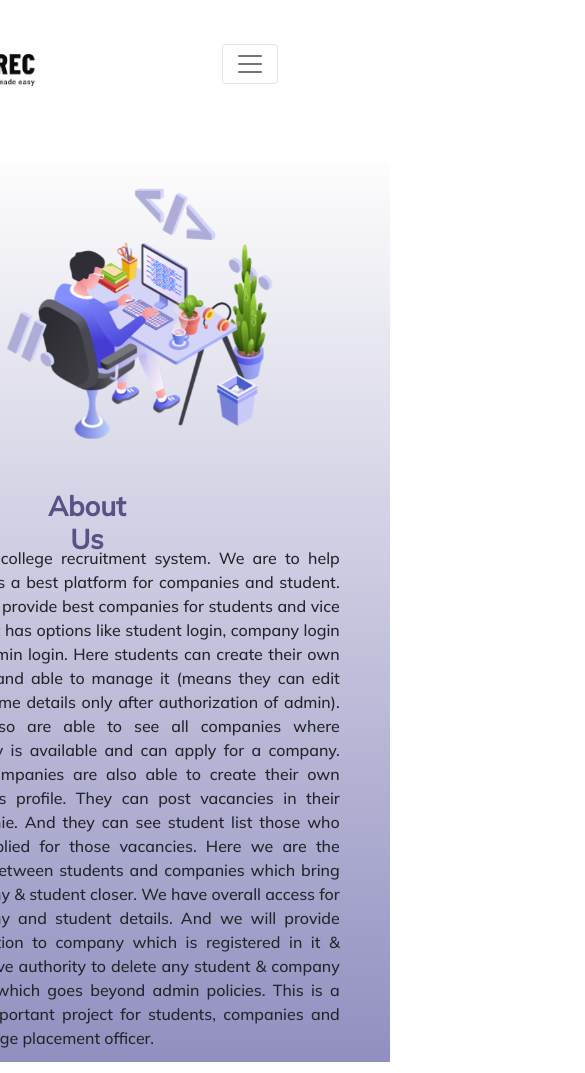
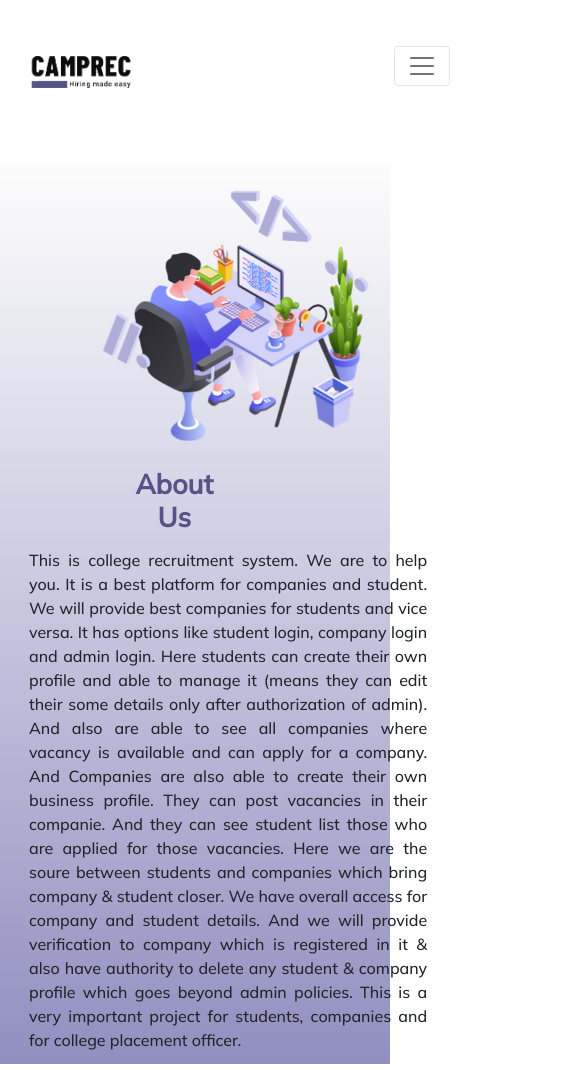
Before and after one commit to Incentive-Coders/camprec, a React (Create React App) app: page /about in a window 390 px wide. Shown: the top 1073 px of the page, 585 px wide, since content can reach past the window. Built offline with nearby package versions, Linux system fonts and the light colour scheme.

Commit message:
about page css fixed

```diff
--- a/src/Screens/About Page/About.tsx
+++ b/src/Screens/About Page/About.tsx
@@ -35,9 +35,12 @@ class GoogleAd extends Component<GoogleAdInterface> {
             <div className="row ">
               <div className="col-10 mx-auto home">
                 <div className="col-md-4 pt-5 pt-lg-0 order-2 order-lg-1 get_started">
-                  <h2 className="text_center  ">
-                    <strong className="brand-name">About Us</strong>
-                  </h2>
+                  <div className="text_center  ">
+                    <h2>
+                      <strong className="brand-name">About Us</strong>
+                    </h2>
+                  </div>
+
                   <p className="mt-3 textjustify about">
                     This is college recruitment system. We are to help you. It
                     is a best platform for companies and student. We will
--- a/src/css/home.css
+++ b/src/css/home.css
@@ -168,9 +168,11 @@
   .get_started {
     display: flex;
     /* align-content: center; */
-    margin-left: -20em;
+    margin-left: -15em;
     /* padding-right: -2em; */
     margin-top: 20em;
+    margin-left: -20em;
+    padding: 2%;
   }
 
   .home {
--- a/src/css/navbar.css
+++ b/src/css/navbar.css
@@ -4,7 +4,7 @@
   /* margin-top: -5rem;
   margin-left: -10rem; */
 
-  margin-left: -9%;
+  margin-left: -4%;
 }
 .padding {
   padding-right: 40ex;
@@ -24,7 +24,7 @@
 }
 
 .position {
-  margin: 2% 0% 0% 30%;
+  margin: 2% 0% 0% 50%;
 
   display: inline-block;
 }
@@ -33,7 +33,7 @@
     height: 60pt;
     padding-right: 50ex;
     margin-top: -5rem;
-    margin-left: -8rem;
+    margin-left: -2rem;
   }
 }
 .nav_bg {
--- a/src/index.css
+++ b/src/index.css
@@ -234,8 +234,8 @@ body {
 @media (max-width: 991px) {
   .aboutimg {
     height: 250px;
-    margin-left: -8rem;
-    display: inline-block;
+    margin-left: -2rem;
+    display: block;
   }
   .textjustify {
     text-align: justify;
@@ -251,8 +251,8 @@ body {
 
   .text_center {
     text-align: center;
-    margin-left: 80px;
-    margin-top: -40px;
+    margin-left: 65px;
+    margin-top: -4rem;
     margin-bottom: 2rem;
   }
 }
```
